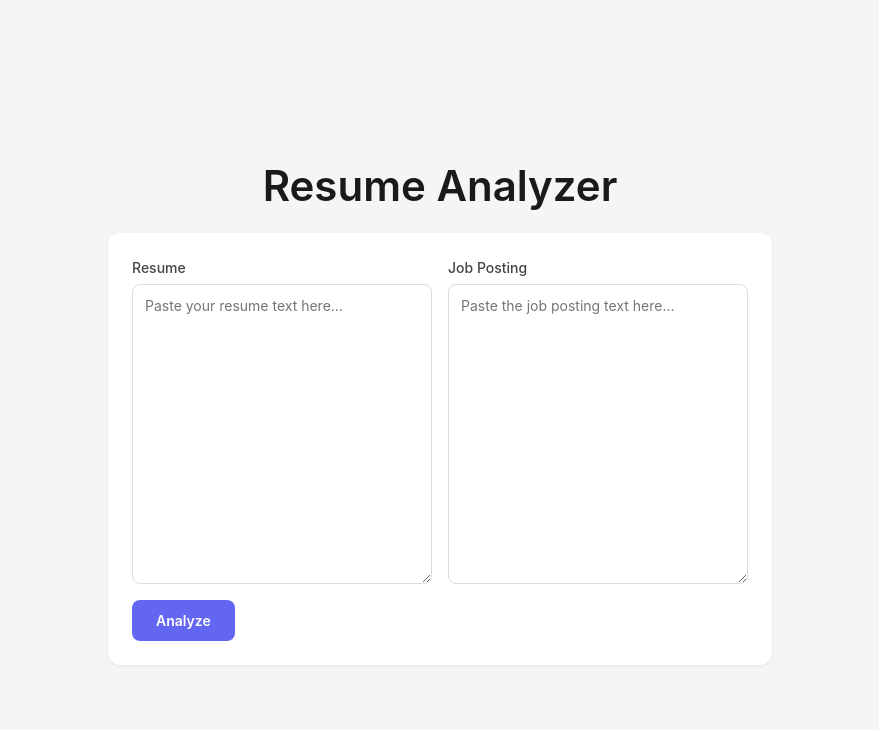
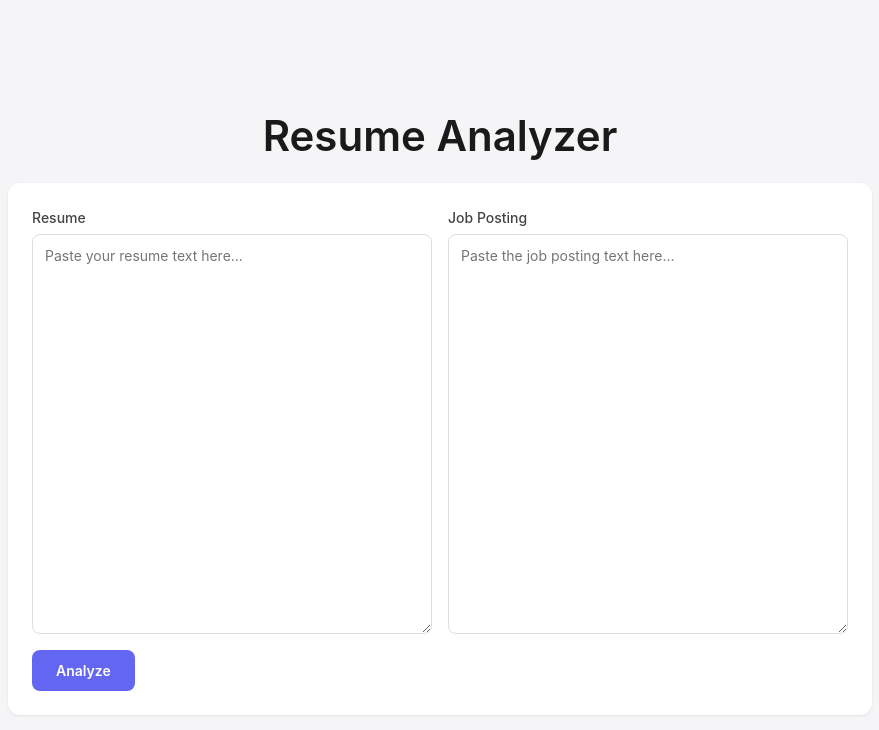
Before and after one commit to ated194-eng/resume-analyzer-frontend, a React (Vite) app: page / in a window 1280 px wide. Shown: the top 730 px of the page, without its empty margins (200-1079 px from the left). Built offline with nearby package versions, Linux system fonts and the light colour scheme.

Commit message:
Increase height and width

```diff
--- a/src/App.css
+++ b/src/App.css
@@ -53,8 +53,8 @@ textarea {
   border: 1px solid #ddd;
   border-radius: 8px;
   resize: both;
-  min-height: 300px;
-  min-width: 300px;
+  min-height: 400px;
+  min-width: 400px;
   transition: border-color 0.15s ease;
 }
 
```
